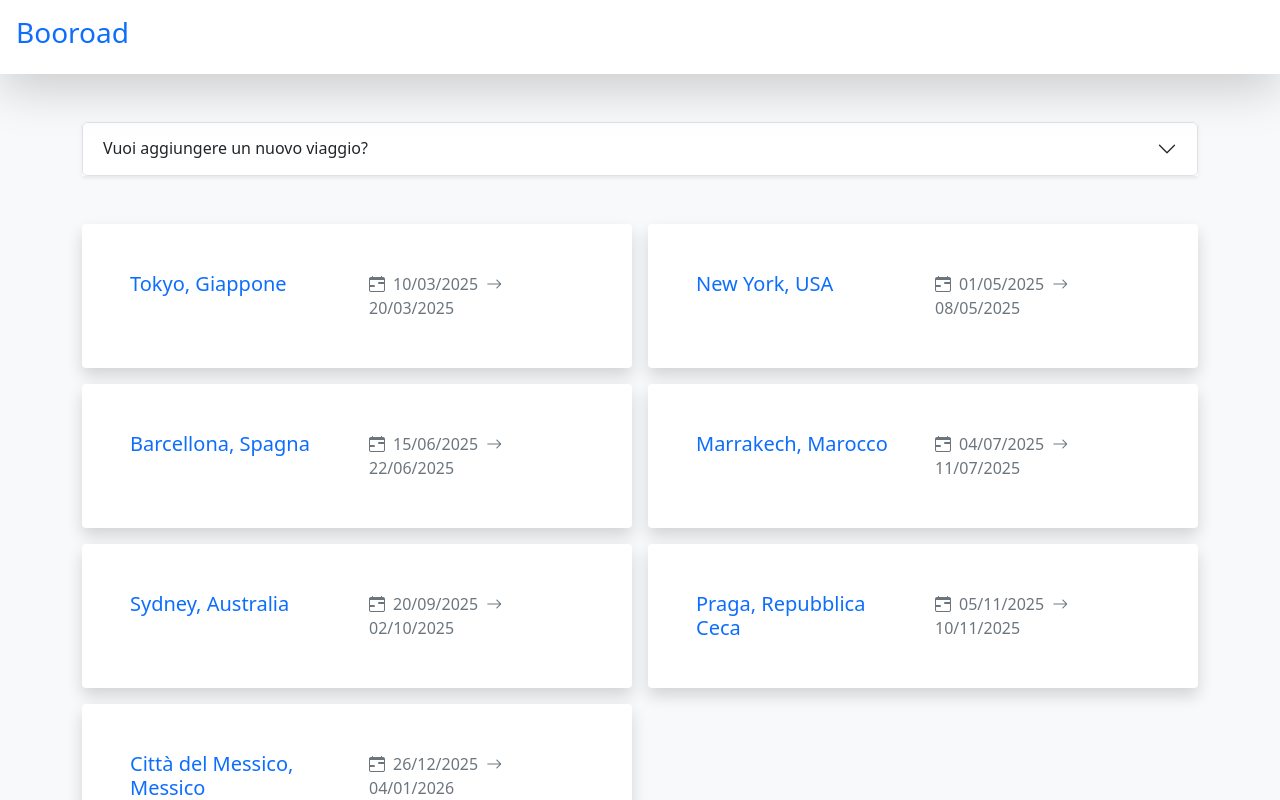
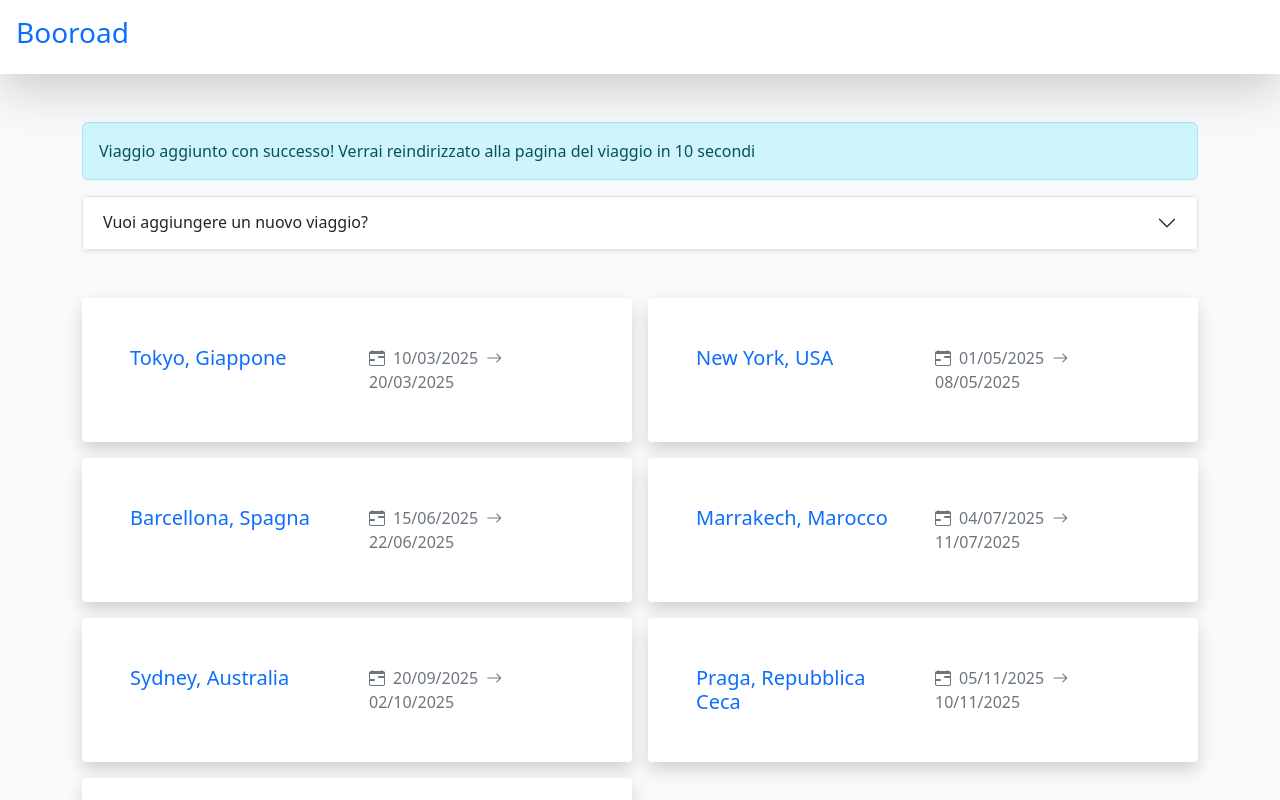
Before and after one commit to gabriele-fontana/booroad, a React (Vite) app: page / in a window 1280 px wide. Shown: the top 800 px of the page. Built offline with nearby package versions, Linux system fonts and the light colour scheme.

Commit message:
implement success feedback to user
- show alert
- count down to redirection

```diff
--- a/src/components/TravelForm.jsx
+++ b/src/components/TravelForm.jsx
@@ -1,41 +1,67 @@
+/* import hooks */
 import { useState } from "react";
 import { useNavigate } from "react-router";
-//import initialTrips from "../data/trips";
 
 export default function TravelForm({ journeys, setJourneys }) {
 
+  /* declare support variables */
   const [newtrip, setNewTrip] = useState({
     destination: "",
     start_date: "",
     end_date: ""
   });
+  const [timeLeft, setTimeLeft] = useState(10);
 
+  /* declare useNavigate hook */
   const navigate = useNavigate();
 
+
+  /* handle form submit */
   function handleFormSubmit(e) {
 
-    /* previeni comportamento di default (per non perdere dati) */
+    /* prevent default behavior in order to avoid page reload and data loss */
     e.preventDefault();
 
     /* get new trip id */
     const newId = journeys.length + 1;
 
-    /*  */
+    /* save new trip */
     const trip = { ...newtrip, id: newId };
 
-    /* aggiorna lista trips */
+    /* update journeys */
     setJourneys([...journeys, trip]);
     console.log(journeys);
 
-    /* pulisci newtrip */
+    let intervalId;
+    /* give user feedback */
+    intervalId = setInterval(function () { setTimeLeft(prev => prev - 1) }, 1000)
+    if (trip) {
+      /* ⚠️ TODO: make feedback visible */
+    }
+
+
+    /* final operations */
+    setTimeout(() => {
+
+      /* clear interval */
+      clearInterval(intervalId);
+
+      /* reset newtrip and timeLeft */
       setNewTrip({ destination: "", start_date: "", end_date: "" });
 
-    /* aprire la nuova pagina */
-    setTimeout(() => navigate(`/travel/${newId}`), 5000);
+      /* redirect to new trip details page */
+      navigate(`/travel/${newId}`)
+
+    }, 9999);
   }
 
   return (
-
+    <>
+      {/* new trip submission feedback */}
+      <div className="alert alert-info" role="alert">
+        Viaggio aggiunto con successo! Verrai reindirizzato alla pagina del viaggio in <span>{timeLeft}</span> secondi
+      </div>
+      {/* new trip accordion -> makes the form collapsible */}
       <div className="accordion shadow-sm border-0 mb-5" id="addNewTravel">
         <div className="accordion-item">
           <h2 className="accordion-header">
@@ -45,27 +71,39 @@ export default function TravelForm({ journeys, setJourneys }) {
           </h2>
           <div id="collapseOne" className="accordion-collapse collapse" data-bs-parent="#accordionExample">
             <div className="accordion-body">
+
+              {/* add new trip form */}
               <form onSubmit={handleFormSubmit}>
+
+                {/* destination field */}
                 <div className="mb-3">
                   <label htmlFor="destination" className="form-label">destination:</label>
                   <input type="text" className="form-control" id="destination" value={newtrip.destination} placeholder="Città, Nazione"
                     onChange={(e) => { setNewTrip({ ...newtrip, destination: e.target.value }) }} />
                 </div>
+
+                {/* start date field */}
                 <div className="mb-3">
                   <label htmlFor="start_date" className="form-label">Data di inizio:</label>
                   <input type="date" className="form-control" id="start_date" name="start_date" value={newtrip.start_date}
                     onChange={(e) => { setNewTrip({ ...newtrip, start_date: e.target.value }) }} />
                 </div>
+
+                {/* end date field */}
                 <div className="mb-3">
                   <label htmlFor="end_date" className="form-label">Data di fine:</label>
                   <input type="date" className="form-control" id="end_date" name="end_date" value={newtrip.end_date}
                     onChange={(e) => { setNewTrip({ ...newtrip, end_date: e.target.value }) }} />
                 </div>
+
+                {/* subbmission button */}
                 <button className="btn btn-primary" type="submit" >Aggiungi viaggio</button>
               </form>
+
             </div>
           </div>
         </div>
       </div>
+    </>
   )
 }
```
Lines whose indentation alone changed are shown as unchanged.
